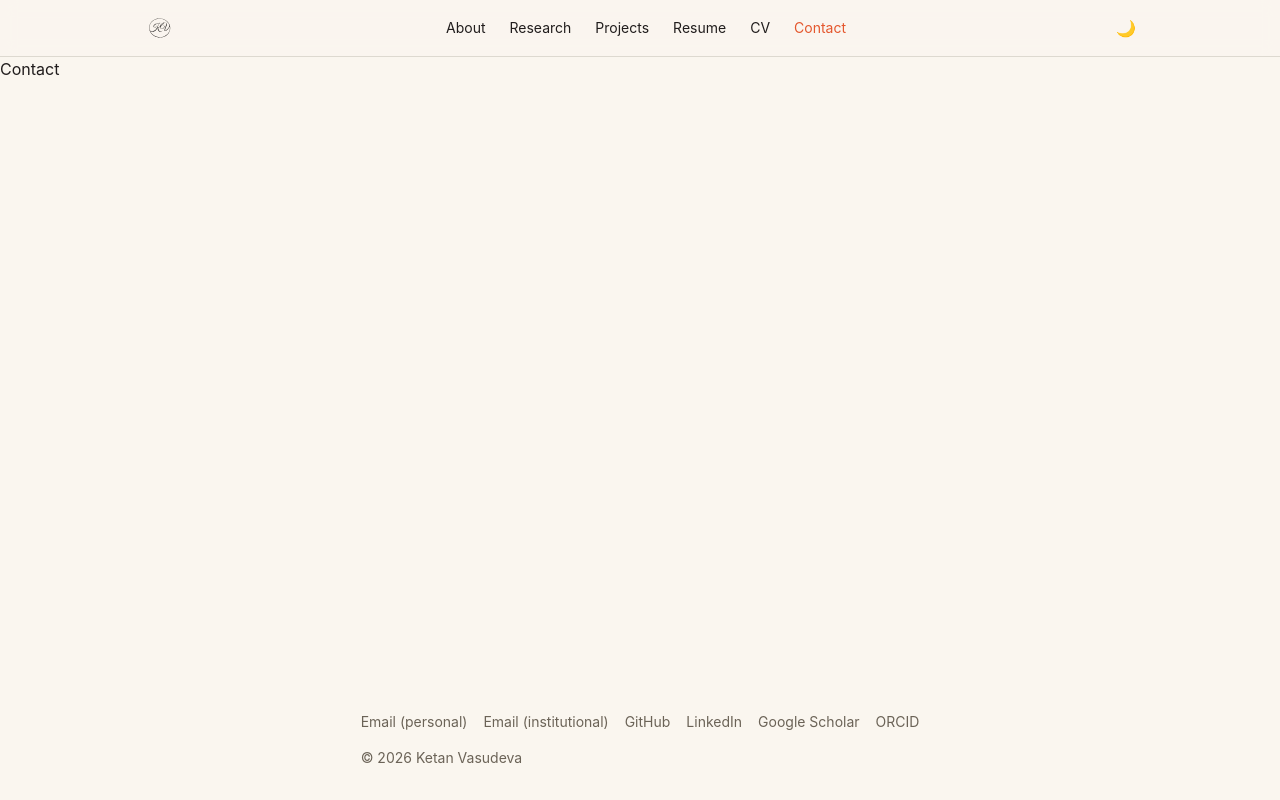
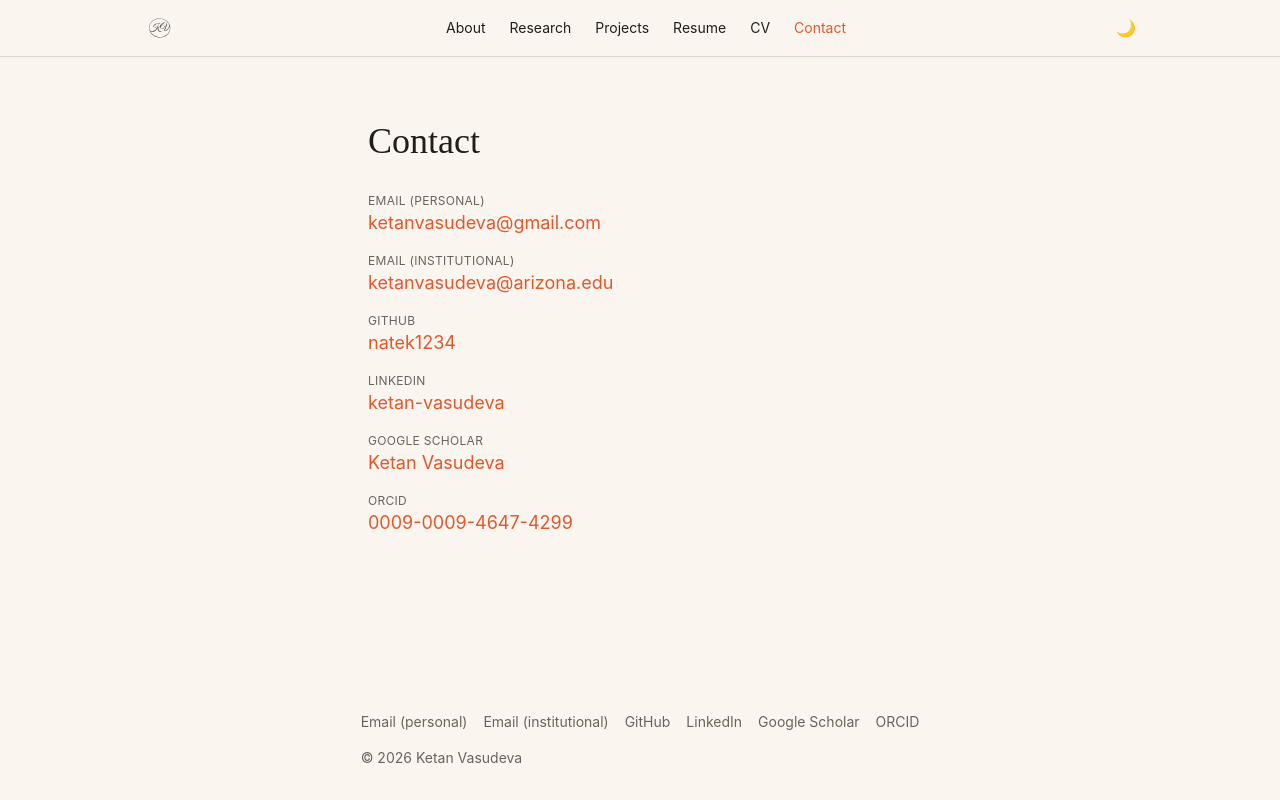
Before and after one commit to natek1234/personal_website, a React (Vite) app: page /contact in a window 1280 px wide. Built offline with nearby package versions, Linux system fonts and the light colour scheme.

Commit message:
feat: build Contact page

```diff
--- a/src/pages/Contact.tsx
+++ b/src/pages/Contact.tsx
@@ -1,3 +1,23 @@
+import { SEO } from '../components/SEO';
+import { contactLinks } from '../data/contact';
+
 export function Contact() {
-  return <h1>Contact</h1>;
+  return (
+    <>
+      <SEO title="Contact" description="Get in touch with Ketan Vasudeva." path="/contact" />
+      <article className="mx-auto max-w-xl px-4 py-16 font-body">
+        <h1 className="mb-8 font-display text-4xl">Contact</h1>
+        <ul className="flex flex-col gap-4">
+          {contactLinks.map((link) => (
+            <li key={link.id}>
+              <a href={link.href} aria-label={link.label} className="flex flex-col">
+                <span className="text-xs uppercase tracking-wide text-muted-light dark:text-muted-dark">{link.label}</span>
+                <span className="text-lg text-accent-light dark:text-accent-dark">{link.value}</span>
+              </a>
+            </li>
+          ))}
+        </ul>
+      </article>
+    </>
+  );
 }
```
Also changed, not shown: 1 other file (tests, documents, lock files or other folders).
